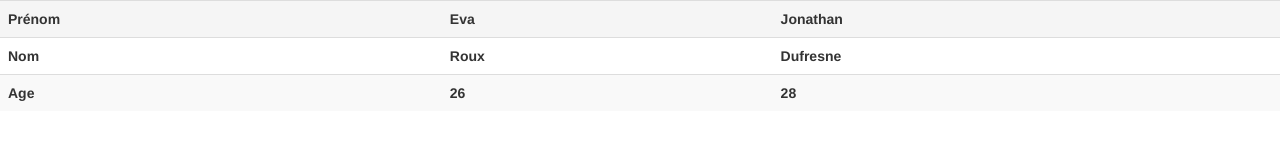
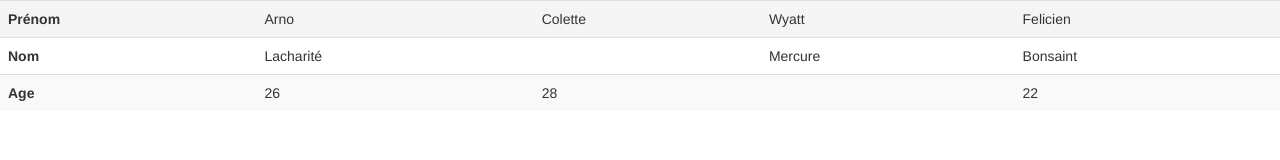
Before and after one commit to Saki-hanna/tableJs, a plain HTML site: page index.html in a window 1280 px wide. Drawn offline with nearby package versions, Linux system fonts and the light colour scheme.

Commit message:
:pencil: html to js object

```diff
--- a/index.html
+++ b/index.html
@@ -46,14 +46,46 @@
         ],
         data: [
             {
-                firstName: 'Eva',
-                lastName: 'Roux',
+                firstName: 'Arno',
+                lastName: 'Lacharité',
                 age: '26'
             },
             {
-                firstName: 'Jonathan',
-                lastName: 'Dufresne',
+                firstName: 'Colette',
                 age: '28'
+            },
+            {
+                firstName: 'Wyatt',
+                lastName: 'Mercure'
+
+            },
+            {
+                firstName: 'Felicien',
+                lastName: 'Bonsaint',
+                age: '22'
+            }
+        ]
+    });
+
+    $('#js_tableJs').tableJs({
+        method: 'addLines',
+        linesTitle: [
+            {
+                title: 'Genre',
+                name: 'sexe'
+            },
+            {
+                title: 'Pilosité',
+                name: 'hair'
+            }
+        ],
+        data: [
+            {
+                sexe: 'Femme'
+            },
+            {
+                sexe: 'Homme',
+                hair: 'Barbe'
             }
         ]
     });
--- a/tableJs.js
+++ b/tableJs.js
@@ -1,34 +1,42 @@
-(function($)
-{
-    $.fn.tableJs=function(options)
-    {
+(function ($) {
+    $.fn.tableJs = function (options) {
         var defaults =
             {
                 // attributs
-                linesTitle:[{
-                    title:'colone 1',
-                    name:'columOne'
+                linesTitle: [{
+                    title: 'colone 1',
+                    name: 'columOne'
                 }],
-                data:[],
+                data: [],
+                method: '',
                 // methodes
-                'createTable' : function(thisPlugin)
-                {
+                'createTable': function (that) {
                     // construction du tableau
-                    var table ="<table ";
-                    if(params.idName) table+= " id='" + params.idName + "'";
-                    if(params.className) table+= " class='" + params.className + "'";
-                    table+= ">";
-                    $.each(params.linesTitle, function(key, value){
-                        table+= '<tr>';
-                        table+= '<th>'+value.title+'</th>';
-                        $.each(params.data, function(index, data){
-                            table+= '<th>'+data[value.name]+'</th>';
+                    var $table = $('<table/>');
+                    $table.append('<tbody/>');
+
+                    params.idName && $table.prop('id', params.idName);
+                    params.className && $table.addClass(params.className);
+                    $.each(params.linesTitle, function (key, value) {
+                        var $tr = $('<tr/>');
+                        $tr.append(
+                            $('<th/>', {text: value.title}
+                            )
+                        );
+
+                        $.each(params.data, function (index, data) {
+                            $tr.append(
+                                $('<td/>', {text: data[value.name]})
+                            )
                         });
-                        table+= '</tr>';
+
+                        $table.find('tbody').append($tr);
+
                     });
+                    that.append($table);
+                },
+                addLines: function (that) {
 
-                    table+= "</table>";
-                    thisPlugin.html(table);
                 }
 
 
@@ -37,32 +45,16 @@
         // Fusion defaults & options
         var params = $.extend(defaults, options);
         // On applique a tous les objets concernés
-        return this.each(function()
-        {
-            // si aucun tableau existe, creation du tableau
+        return this.each(function () {
+            // si l'enfant est de type table alors le tableau est déjà creer, sinon on le créer
+            if ($(this).children().is('table')) {
+                console.log('edit');
+                if (params.method === 'addLines') params.addLines($(this));
 
-            if(! $(this).chidren)
-            {
+            } else {
+                console.log('create');
                 params.createTable($(this));
-            }else
-            {
 
-                //sinon modification du tableau
-                //je cherche le table
-                var table = $(this);
-
-                // appel des setters
-                //if(appel des attributs)	appel des setter
-                if(params.css)				params.setCss(table);
-                if(params.cssFirstLine) 	params.setCssFirstLine(table);
-                if(params.cssFirstColumn) 	params.setCssFirstColumn(table);
-                //si un tableau existe
-                if(params.cssLastColumn) 	params.setCssLastColumn(table);
-                if(params.cssLastLine) 		params.setCssLastLine(table);
-                if(params.titles)			params.addtitle(table);
-                if(params.textCell)			params.addTextCell(table);
-                // callback
-                if(params.callback) 		params.callback();
             }
         });
     };
```
